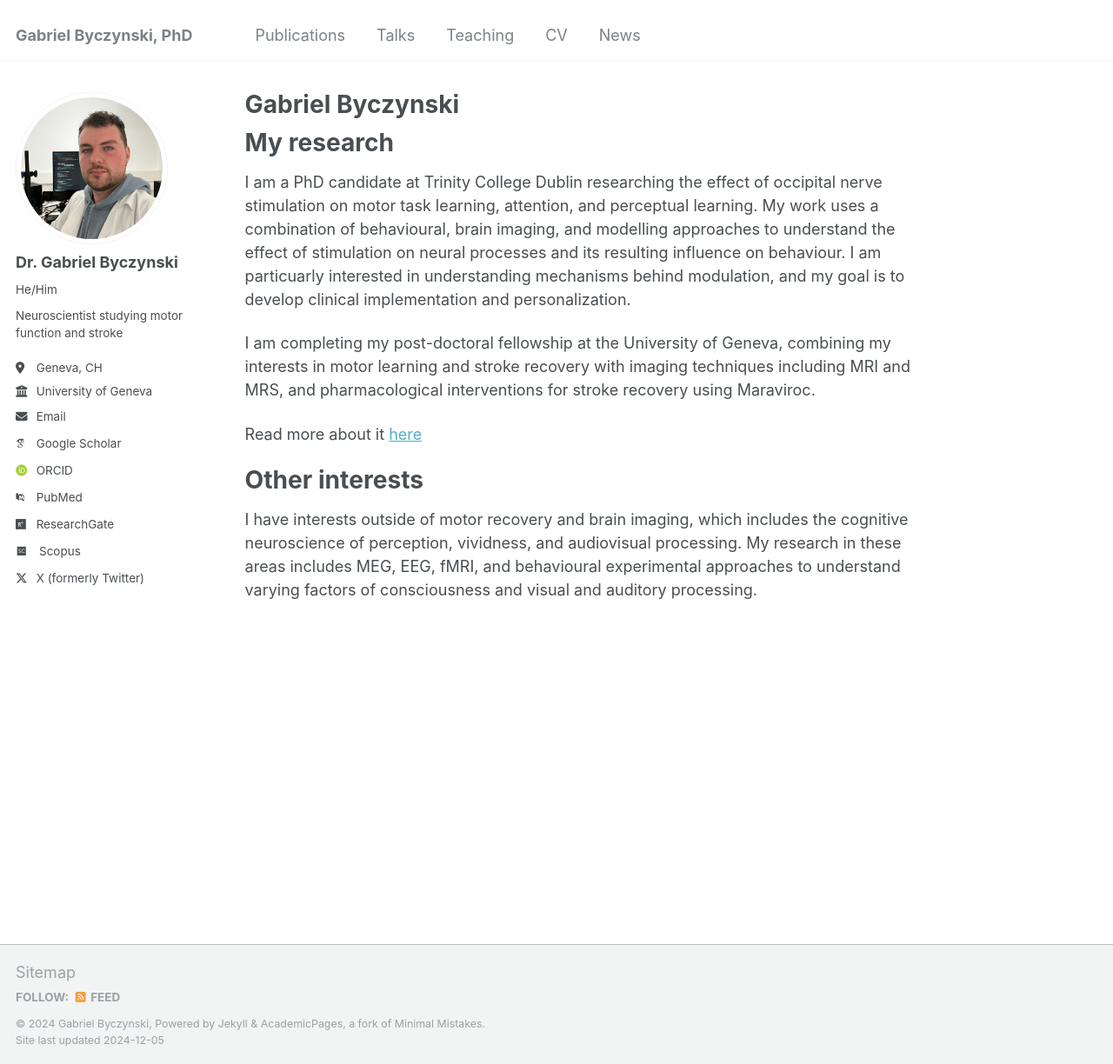
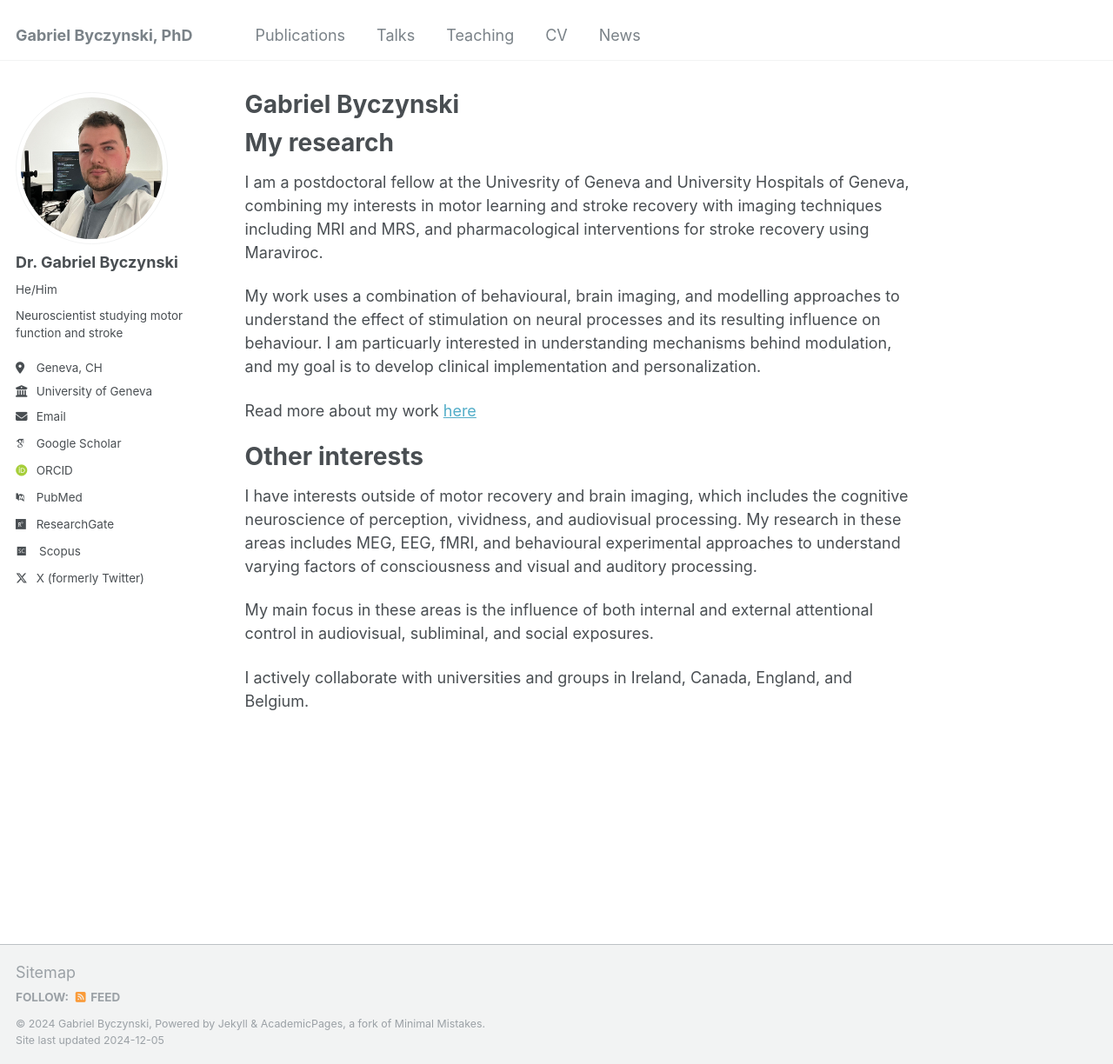
Before and after one commit to gabebyczynski/gabebyczynski.github.io, a Jekyll site: the page built from _pages/about.md, in a window 1280 px wide and 1224 px high. Shown: the whole window at 87% size. Built offline with Jekyll 4.4.1, drawn with Linux system fonts in a browser that asks for light colours; some web fonts are replaced.

Commit message:
Update about.md

```diff
--- a/_pages/about.md
+++ b/_pages/about.md
@@ -9,13 +9,18 @@ redirect_from:
 
 My research
 ======
-I am a PhD candidate at Trinity College Dublin researching the effect of occipital nerve stimulation on motor task learning, attention, and perceptual learning. My work uses a combination of behavioural, brain imaging, and modelling approaches to understand the effect of stimulation on neural processes and its resulting influence on behaviour. I am particuarly interested in understanding mechanisms behind modulation, and my goal is to develop clinical implementation and personalization.
 
-I am completing my post-doctoral fellowship at the University of Geneva, combining my interests in motor learning and stroke recovery with imaging techniques including MRI and MRS, and pharmacological interventions for stroke recovery using Maraviroc.
+I am a postdoctoral fellow at the Univesrity of Geneva and University Hospitals of Geneva, combining my interests in motor learning and stroke recovery with imaging techniques including MRI and MRS, and pharmacological interventions for stroke recovery using Maraviroc.
 
-Read more about it [here](https://data.snf.ch/grants/grant/215285)
+My work uses a combination of behavioural, brain imaging, and modelling approaches to understand the effect of stimulation on neural processes and its resulting influence on behaviour. I am particuarly interested in understanding mechanisms behind modulation, and my goal is to develop clinical implementation and personalization.
+
+Read more about my work [here](https://data.snf.ch/grants/grant/215285)
 
 
 Other interests
 ======
 I have interests outside of motor recovery and brain imaging, which includes the cognitive neuroscience of perception, vividness, and audiovisual processing. My research in these areas includes MEG, EEG, fMRI, and behavioural experimental approaches to understand varying factors of consciousness and visual and auditory processing.
+
+My main focus in these areas is the influence of both internal and external attentional control in audiovisual, subliminal, and social exposures.
+
+I actively collaborate with universities and groups in Ireland, Canada, England, and Belgium.
```
